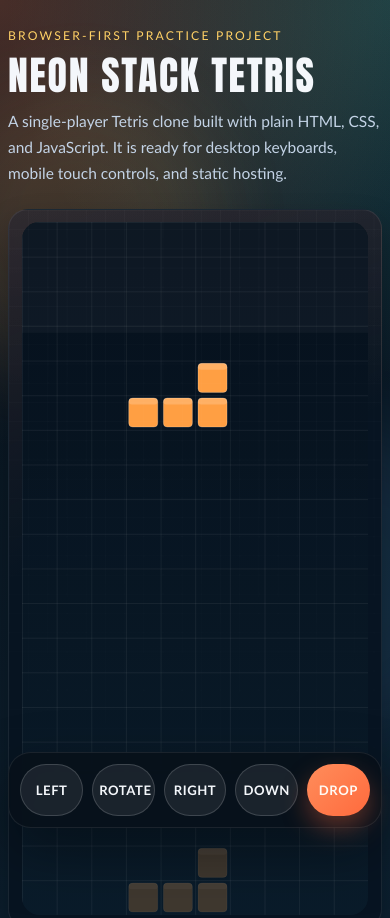
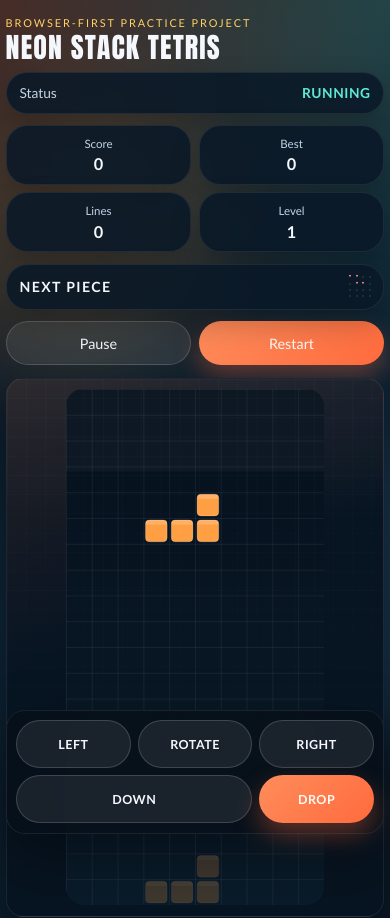
Before and after one commit to hyungmin3/neon-stack-tetris, a plain HTML site: page index.html in a window 390 px wide. Shown: the top 918 px of the page. Drawn offline with Linux system fonts and the light colour scheme.

Commit message:
Improve mobile game layout and controls

```diff
--- a/index.html
+++ b/index.html
@@ -56,7 +56,7 @@
           </article>
         </div>
 
-        <article class="panel-card">
+        <article class="panel-card next-card">
           <div class="panel-heading">
             <h2>Next Piece</h2>
             <p>Preview updates before every new spawn.</p>
@@ -82,7 +82,7 @@
           </div>
         </article>
 
-        <article class="panel-card">
+        <article class="panel-card keyboard-card">
           <div class="panel-heading">
             <h2>Keyboard</h2>
             <p>Desktop shortcuts mirror the touch controls.</p>
--- a/styles.css
+++ b/styles.css
@@ -372,77 +372,258 @@ button {
 
 @media (max-width: 960px) {
   .app-shell {
-    padding-top: 1.75rem;
+    width: min(calc(100vw - 0.9rem), 42rem);
+    padding-top: 1rem;
+    padding-bottom: 1.35rem;
+  }
+
+  .hero {
+    margin-bottom: 0.9rem;
+  }
+
+  .eyebrow {
+    margin-bottom: 0.35rem;
+    font-size: 0.68rem;
+  }
+
+  .hero h1 {
+    font-size: clamp(1.95rem, 9vw, 3rem);
+  }
+
+  .intro {
+    display: none;
   }
 
   .game-layout {
     grid-template-columns: 1fr;
+    gap: 0.8rem;
   }
 
   .info-panel {
-    order: 2;
+    order: -1;
+    grid-template-columns: repeat(2, minmax(0, 1fr));
+    gap: 0.7rem;
+  }
+
+  .status-card,
+  .stats-grid {
+    grid-column: 1 / -1;
+  }
+
+  .status-card {
+    padding: 0.8rem 0.95rem;
+  }
+
+  .stats-grid {
+    gap: 0.55rem;
+    grid-template-columns: repeat(4, minmax(0, 1fr));
+  }
+
+  .stat-card {
+    padding: 0.75rem 0.45rem;
+    text-align: center;
+  }
+
+  .stat-label {
+    margin-bottom: 0.28rem;
+    font-size: 0.72rem;
+  }
+
+  .stat-value {
+    font-size: 1.15rem;
+  }
+
+  .next-card {
+    display: grid;
+    grid-template-columns: minmax(0, 1fr) auto;
+    align-items: center;
+    gap: 0.8rem;
+    padding: 0.8rem 0.95rem;
+  }
+
+  .next-card .panel-heading {
+    margin-bottom: 0;
+  }
+
+  .next-card .panel-heading p {
+    display: none;
+  }
+
+  .next-card .preview-grid {
+    max-width: 6.8rem;
+    gap: 0.32rem;
+  }
+
+  .keyboard-card {
+    display: none;
+  }
+
+  .action-row {
+    display: grid;
+    grid-template-columns: repeat(2, minmax(0, 1fr));
+    gap: 0.6rem;
+    align-self: stretch;
+  }
+
+  .board-frame {
+    padding: 0.8rem;
+    border-radius: 1.3rem;
+  }
+
+  #game-board {
+    width: min(100%, calc((100svh - 19.5rem) / 2));
   }
 
   .touch-controls {
     position: fixed;
     left: 50%;
-    bottom: max(1rem, env(safe-area-inset-bottom));
-    width: min(calc(100vw - 1rem), 35rem);
-    padding: 0.75rem;
+    right: auto;
+    bottom: max(0.65rem, env(safe-area-inset-bottom));
+    width: min(calc(100vw - 0.75rem), 35rem);
+    padding: 0.65rem;
     margin-top: 0;
     transform: translateX(-50%);
     z-index: 20;
     border: 1px solid var(--line);
-    border-radius: 1.4rem;
+    border-radius: 1.15rem;
     background: rgba(7, 17, 26, 0.88);
     box-shadow: var(--shadow-lg);
     backdrop-filter: blur(10px);
   }
 
   body {
-    padding-bottom: 8.5rem;
+    padding-bottom: 6.9rem;
   }
 }
 
 @media (max-width: 640px) {
   .app-shell {
-    width: min(calc(100vw - 1rem), 40rem);
+    width: min(calc(100vw - 0.7rem), 40rem);
   }
 
   .hero {
-    margin-bottom: 1.4rem;
-  }
-
-  .intro {
-    font-size: 0.97rem;
+    margin-bottom: 0.7rem;
   }
 
   .board-frame {
-    padding: 0.8rem;
-    border-radius: 1.25rem;
+    padding: 0.65rem;
+    border-radius: 1.1rem;
   }
 
   .board-overlay {
-    inset: 0.8rem;
+    inset: 0.65rem;
+    padding: 1.3rem 1rem;
+  }
+
+  .status-card {
+    padding: 0.72rem 0.8rem;
+  }
+
+  .status-label,
+  .status-value {
+    font-size: 0.86rem;
+  }
+
+  .stats-grid {
+    gap: 0.45rem;
+  }
+
+  .stat-card {
+    padding: 0.68rem 0.35rem;
+  }
+
+  .stat-value {
+    font-size: 1.02rem;
+  }
+
+  .next-card {
+    padding: 0.72rem 0.8rem;
+    gap: 0.6rem;
+  }
+
+  .next-card .panel-heading h2 {
+    font-size: 0.88rem;
+  }
+
+  .next-card .preview-grid {
+    max-width: 5.9rem;
+    gap: 0.28rem;
+  }
+
+  .action-row {
+    gap: 0.45rem;
+  }
+
+  .primary-button,
+  .secondary-button {
+    padding: 0.78rem 0.8rem;
+    font-size: 0.9rem;
+  }
+
+  #game-board {
+    width: min(100%, calc((100svh - 18.5rem) / 2));
+  }
+
+  .touch-controls {
+    grid-template-columns: repeat(3, minmax(0, 1fr));
+    grid-template-areas:
+      "left rotate right"
+      "down down drop";
+    gap: 0.45rem;
+    padding: 0.58rem;
+  }
+
+  .touch-button {
+    min-height: 3rem;
+    padding-inline: 0.45rem;
+    font-size: 0.78rem;
+  }
+
+  .touch-button[data-action="moveLeft"] {
+    grid-area: left;
+  }
+
+  .touch-button[data-action="rotateClockwise"] {
+    grid-area: rotate;
+  }
+
+  .touch-button[data-action="moveRight"] {
+    grid-area: right;
+  }
+
+  .touch-button[data-action="softDrop"] {
+    grid-area: down;
+  }
+
+  .touch-button[data-action="hardDrop"] {
+    grid-area: drop;
+  }
+
+  body {
+    padding-bottom: 8.8rem;
+  }
+}
+
+@media (max-width: 420px) {
+  .hero h1 {
+    font-size: 1.75rem;
   }
 
   .stats-grid {
     grid-template-columns: repeat(2, minmax(0, 1fr));
   }
 
+  .next-card,
   .action-row {
-    flex-direction: column;
+    grid-column: 1 / -1;
   }
 
-  .touch-controls {
-    gap: 0.55rem;
-    padding: 0.7rem;
+  .action-row {
+    grid-template-columns: repeat(2, minmax(0, 1fr));
   }
 
-  .touch-button {
-    min-height: 3.25rem;
-    padding-inline: 0.4rem;
-    font-size: 0.82rem;
+  #game-board {
+    width: min(100%, calc((100svh - 20.5rem) / 2));
   }
 }
 
```
